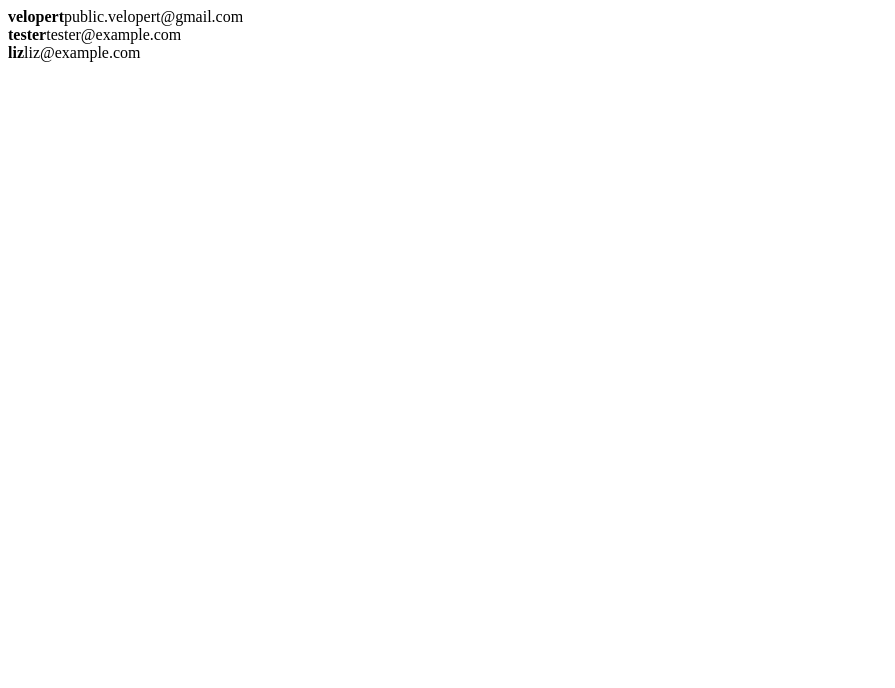
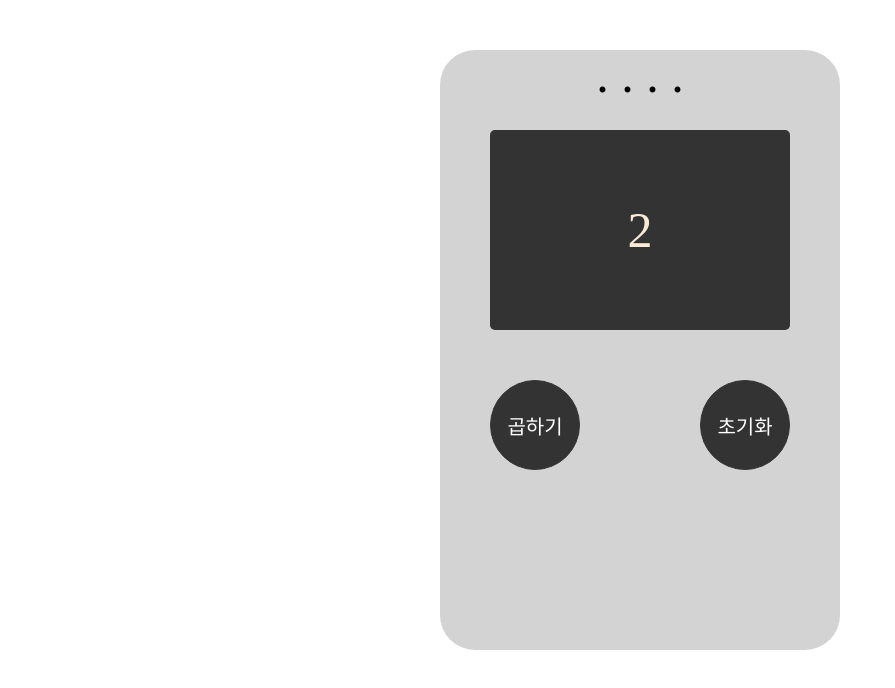
Before and after one commit to housekeepingg/reactClass, a React (Create React App) app: page / in a window 1280 px wide. Shown: the top 688 px of the page, without its empty margins (0-895 px from the left). Built offline with nearby package versions, Linux system fonts and the light colour scheme.

Commit message:
오늘 숙제도 클리어

```diff
--- a/package.json
+++ b/package.json
@@ -10,7 +10,10 @@
     "express": "^4.18.2",
     "react": "^18.2.0",
     "react-dom": "^18.2.0",
+    "react-router-dom": "^6.19.0",
     "react-scripts": "5.0.1",
+    "styled-components": "^6.1.1",
+    "styled-reset": "^4.5.1",
     "web-vitals": "^2.1.4"
   },
   "scripts": {
--- a/src/App.js
+++ b/src/App.js
@@ -1,9 +1,11 @@
-import { ArrayReder } from './component/ArrayReder';
-import './css/App.css';
+import { ArrayReder } from "./component/ArrayReder";
+import { PlusTwo } from "./component/PlusTwo";
+import "./css/App.css";
 
 function App() {
   return (
-    <ArrayReder/>
+    // <ArrayReder/>
+    <PlusTwo />
   );
 }
 
--- /dev/null
+++ b/src/component/PlusTwo.js
@@ -0,0 +1,80 @@
+// useState을 사용해서 화면에 맨처음 초기값 2가 버튼을 클릭할때마다 2의 진수만큼 늘어나기(계속 곱하기 2을 하면 된다)
+// 초기화 버튼을 누르면 초기화 되게 // 예시( 2 → 4 → 8 → 16 → 32 …..)
+
+import { useState } from "react";
+import styled from "styled-components";
+
+const BoxWrap = styled.div`
+  width: 400px;
+  height: 600px;
+  border-radius: 35px;
+  background-color: lightgray;
+  margin: 50px auto;
+
+  p {
+    font-size: 50px;
+    text-align: center;
+  }
+`;
+
+const Box = styled.div`
+  width: 300px;
+  height: 200px;
+  background-color: #333;
+  border-radius: 5px;
+  margin: 30px auto;
+  text-align: center;
+  line-height: 200px;
+  font-size: 50px;
+  b {
+    color: antiquewhite;
+  }
+`;
+
+const BtnWrap = styled.div`
+  width: 300px;
+  margin: 50px auto;
+  display: flex;
+  justify-content: space-between;
+`;
+
+const Button = styled.button`
+  border: 1px solid #333;
+  background-color: #333;
+  color: white;
+  font-size: 20px;
+  width: 90px;
+  height: 90px;
+  border-radius: 50%;
+`;
+
+export const PlusTwo = () => {
+  const [plus, setPlus] = useState(2);
+
+  const changeTwo = (e) => {
+    setPlus(e.target.value);
+  };
+
+  const onClickPlus = (e) => {
+    setPlus(plus * 2);
+  };
+
+  const reset = () => {
+    setPlus(2);
+  };
+
+  return (
+    <BoxWrap>
+      <p>. . . .</p>
+
+      <Box onChange={changeTwo} value={plus}>
+        <b>{plus}</b>
+      </Box>
+
+      <BtnWrap>
+        <Button onClick={onClickPlus}>곱하기</Button>
+        <Button onClick={reset}>초기화</Button>
+      </BtnWrap>
+    </BoxWrap>
+  );
+};
--- a/src/index.js
+++ b/src/index.js
@@ -1,10 +1,12 @@
-import React from 'react';
-import ReactDOM from 'react-dom';
-import App from './App';
+import React from "react";
+import ReactDOM from "react-dom";
+import App from "./App";
+import { GlobalStyled } from "./style/GlobalStyled";
 
 ReactDOM.render(
   <React.StrictMode>
+    <GlobalStyled />
     <App />
   </React.StrictMode>,
-  document.getElementById('root')
+  document.getElementById("root")
 );
--- /dev/null
+++ b/src/style/GlobalStyled.js
@@ -0,0 +1,11 @@
+import { createGlobalStyle } from "styled-components";
+import reset from "styled-reset";
+
+export const GlobalStyled = createGlobalStyle`
+    ${reset}
+
+    *{
+        box-sizing: border-box;
+    }
+
+`;
```
Also changed, not shown: 1 other file (tests, documents, lock files or other folders).
